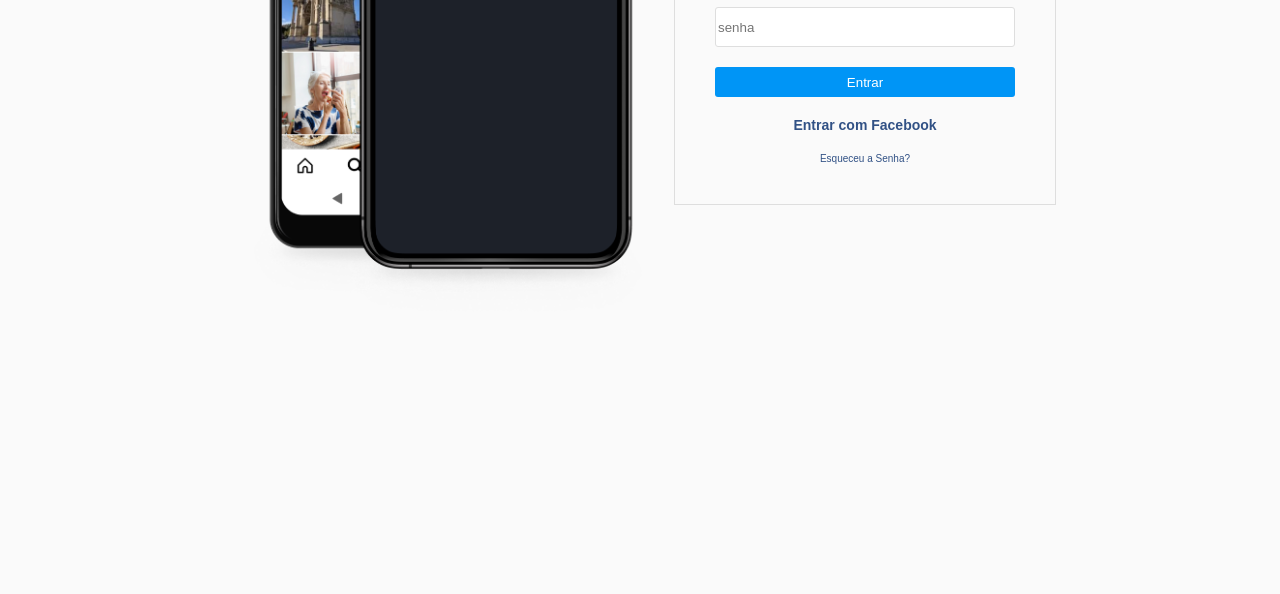
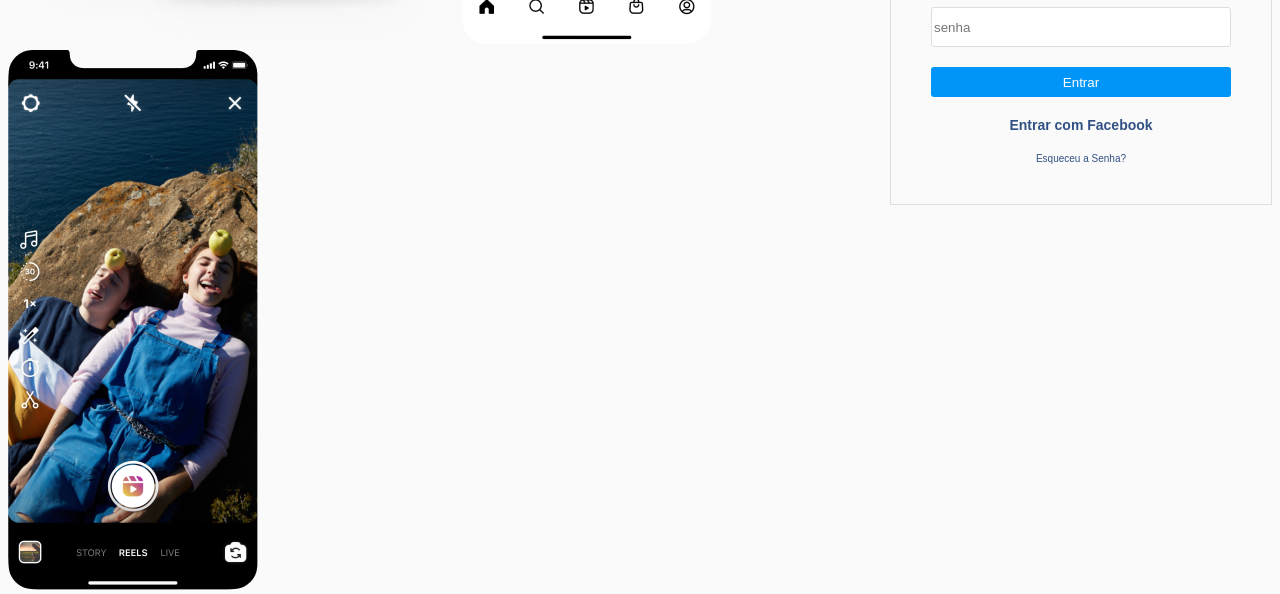
Before and after one commit to RamilaMacedo/Interface-instagram, a plain HTML site: page index.html in a window 1280 px wide. Shown: the part 396-990 px from the top of the page. Before the commit the page ends 816 px from the top, so only its background shows below. Drawn offline with Linux system fonts and the light colour scheme.

Commit message:
código completo

```diff
--- a/index.html
+++ b/index.html
@@ -14,7 +14,14 @@
     </head>
 
     <body>
-        <img src="imagens/celular.png" class="img_celular">
+        <div class="img">
+            <img src="imagens/celular.png" class="img_celular">
+
+            <img src="imagens/insta1.png" class="insta">
+
+            <img src="imagens/insta2.png" class="insta img2">
+
+        </div>
         <div class="container">
 
             <img src="imagens/insta-logo.png">
@@ -30,5 +37,25 @@
 
 
     </body>
+    <script>
+        /*console.log("Aula de JavaScript") - log() = é um método util para fins de teste ; grava (registrar) mensagem no console*/
+        let imagens = document.querySelector(".img2")/* uso let toda vez que eu quiser criar uma variável*/
+        /* document. = Toda vez que eu quiser usar algo que estar no html eu aciono o document. => dizendo que quero pegar algo que tem no código html (nesse caso a imagem 2) */
+        /* querySelector = método que retorna o primeiro elemento correspondente a um seletor CSS */
+
+
+
+        setInterval(function (){
+        if (imagens.style.opacity == 1){
+            imagens.style.opacity = 0
+        } else {
+            imagens.style.opacity = 1 /*opacity 1 é visível*/
+        }
+    }, 3000); /*3 segundos */
+
+        /*imagens.style.opacity = 1 */
+
+        console.log(imagens)
+    </script>
 
     </html>
```
Also changed, not shown: 1 other file.
